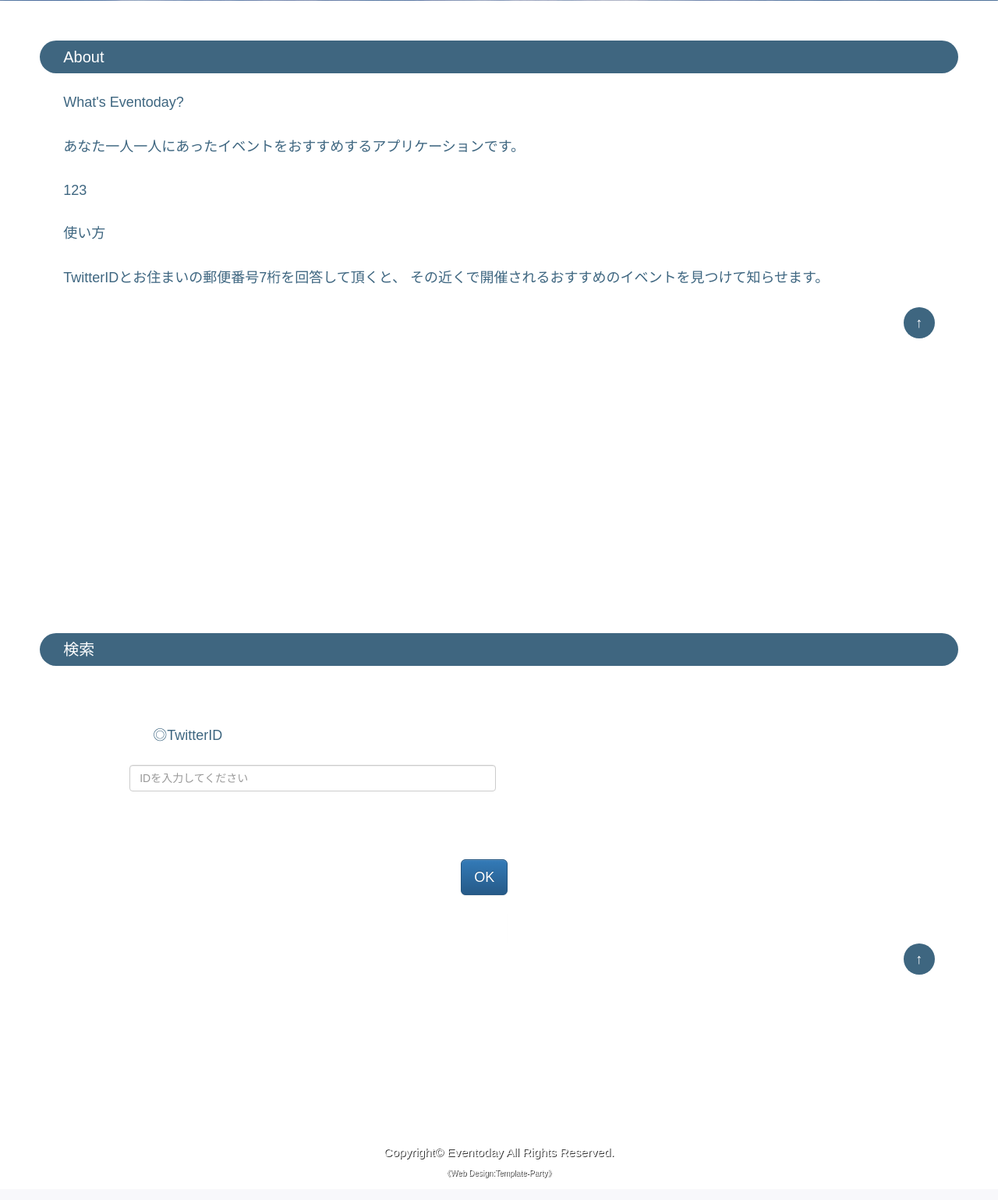
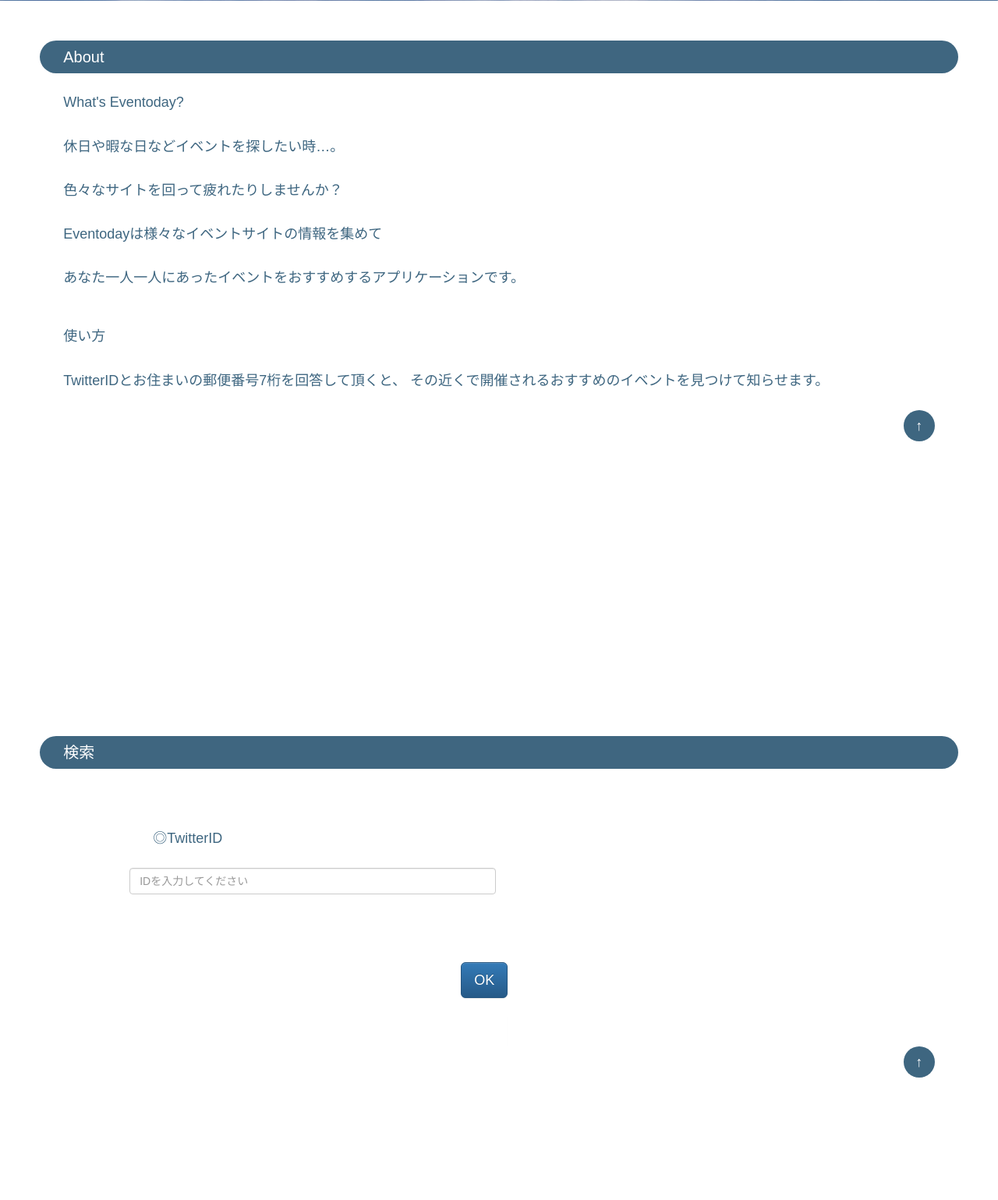
Before and after one commit to AplBoiCun/team_megane, a Flask app: page / in a window 1280 px wide. Shown: the part 799-2338 px from the top of the page at 78% size. Before the commit the page ends 2310 px from the top, so only its background shows below. Run offline with Flask 2, Linux system fonts and the light colour scheme; some libraries are stand-ins or nearby versions.

Commit message:
Eventodayの説明追加

```diff
--- a/templates/index.html
+++ b/templates/index.html
@@ -51,8 +51,11 @@
             <h2>About</h2>
 
             <h3>What's Eventoday?</h3>
+            <p>休日や暇な日などイベントを探したい時…。</p>
+            <p>色々なサイトを回って疲れたりしませんか？</p>
+            <p>Eventodayは様々なイベントサイトの情報を集めて</p>
             <p>あなた一人一人にあったイベントをおすすめするアプリケーションです。</p>
-            <P>123</P>
+            <P></P>
 
             <h3>使い方</h3>
             <p>TwitterIDとお住まいの郵便番号7桁を回答して頂くと、
```
